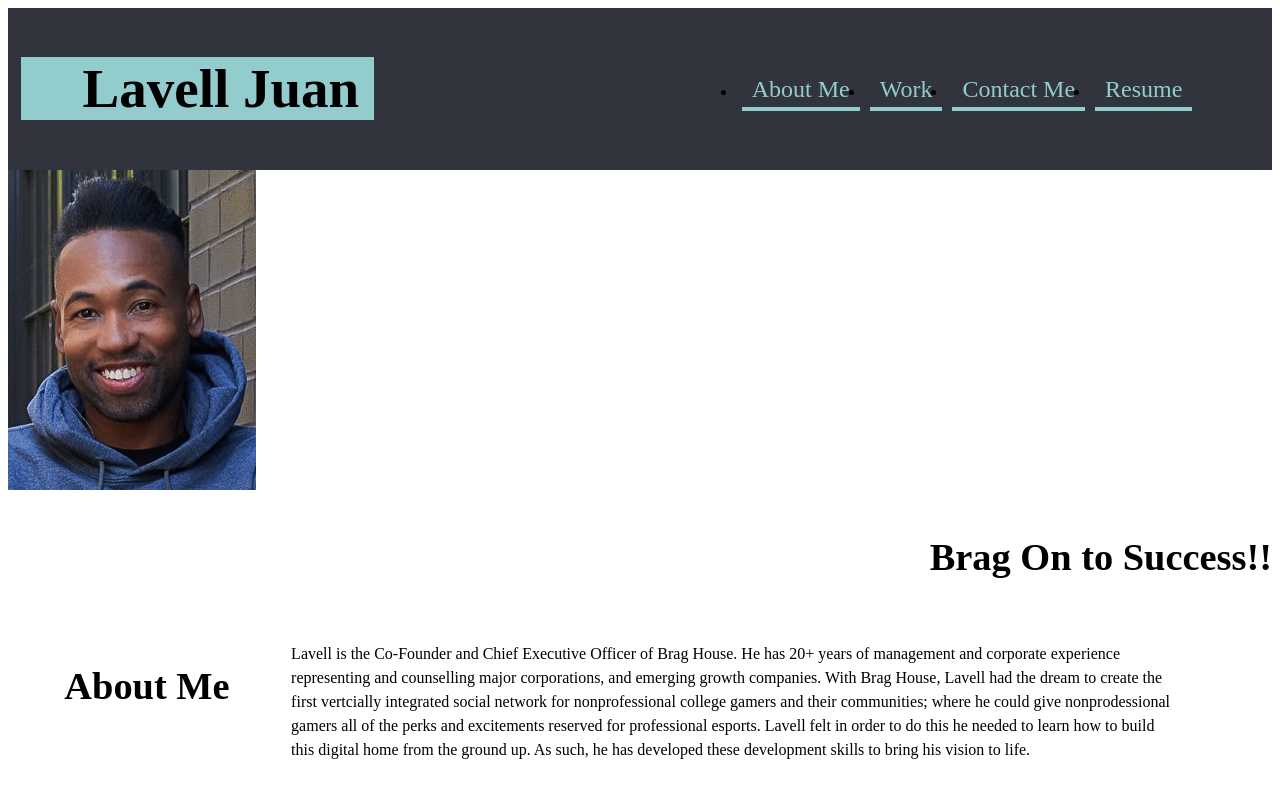
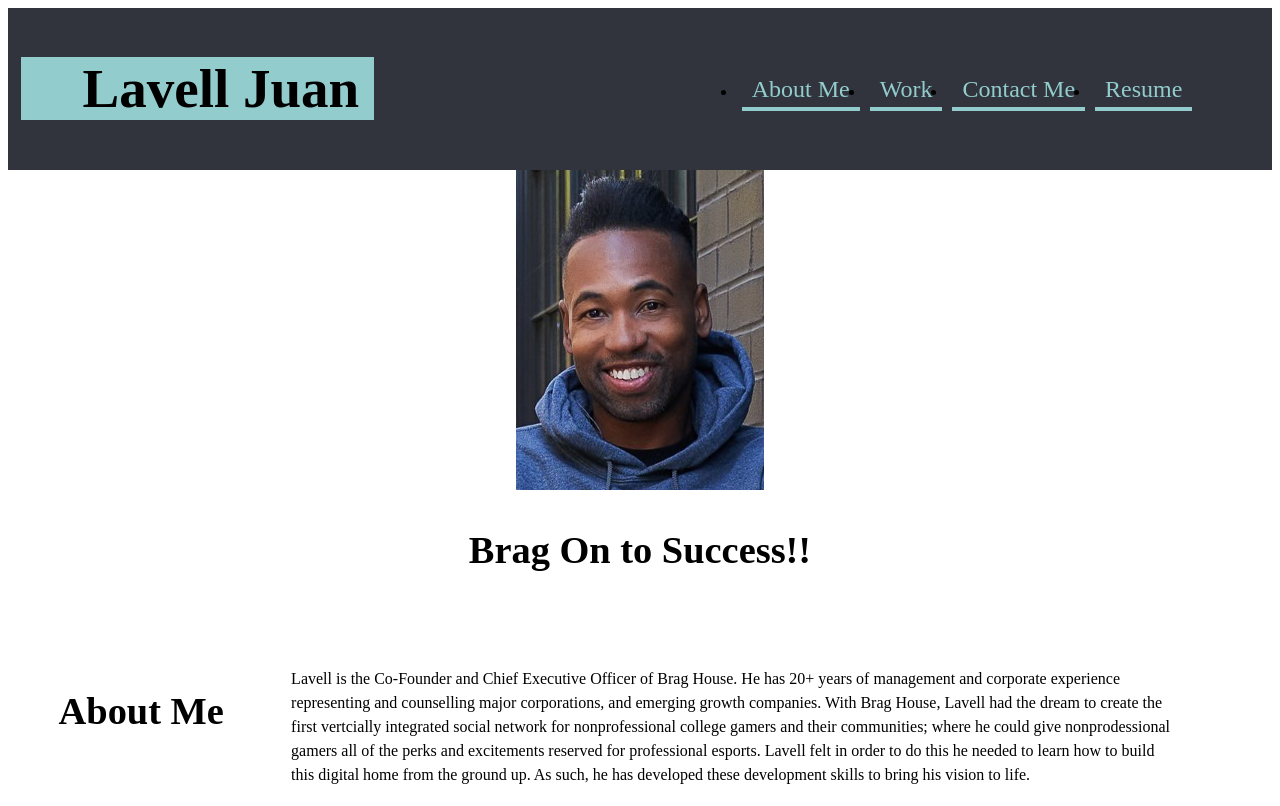
Before and after one commit to bragceo/Lavell-s-portfolio, a plain HTML site: page index.html in a window 1280 px wide. Shown: the top 806 px of the page. Drawn offline with Linux system fonts and the light colour scheme.

Commit message:
update files from vscode

```diff
--- a/Assets/style.css
+++ b/Assets/style.css
@@ -96,6 +96,15 @@ header {
 
     position: relative;
   }
+
+
+  .hero-content {
+    display: flex;
+    justify-content: center;
+
+    /* margin: 0 auto;  */
+  }
+
    .hero-banner h2 {
     background-color: var(--HERO-H2-BGCOLOR);
     color: var(--HERO-H2-COLOR);
@@ -122,8 +131,11 @@ header {
     font-size: 40px;
     text-align: end;
     padding-right: 15px;
+
+
   }
    h2 {
+    display: flex;
     color: var(--SECTION-H2-COLOR);
     text-align: end;
     font-size: clamp(2rem, 3vw, 3rem);
--- a/index.html
+++ b/index.html
@@ -24,13 +24,13 @@
     <!-- hero image section start -->
 
     <section class="hero">
-        <div>
+        <div class="hero-content">
             <img src="Assets/Lavell Headshot.jpeg" alt="An image of Lavell Juan">
         </div>
-        <div>
+        <div class="hero-content">
 
-        <h2>Brag On to Success!!</h2>
-    </div>
+            <h2>Brag On to Success!!</h2>
+        </div>
 
     </section>
 
```
